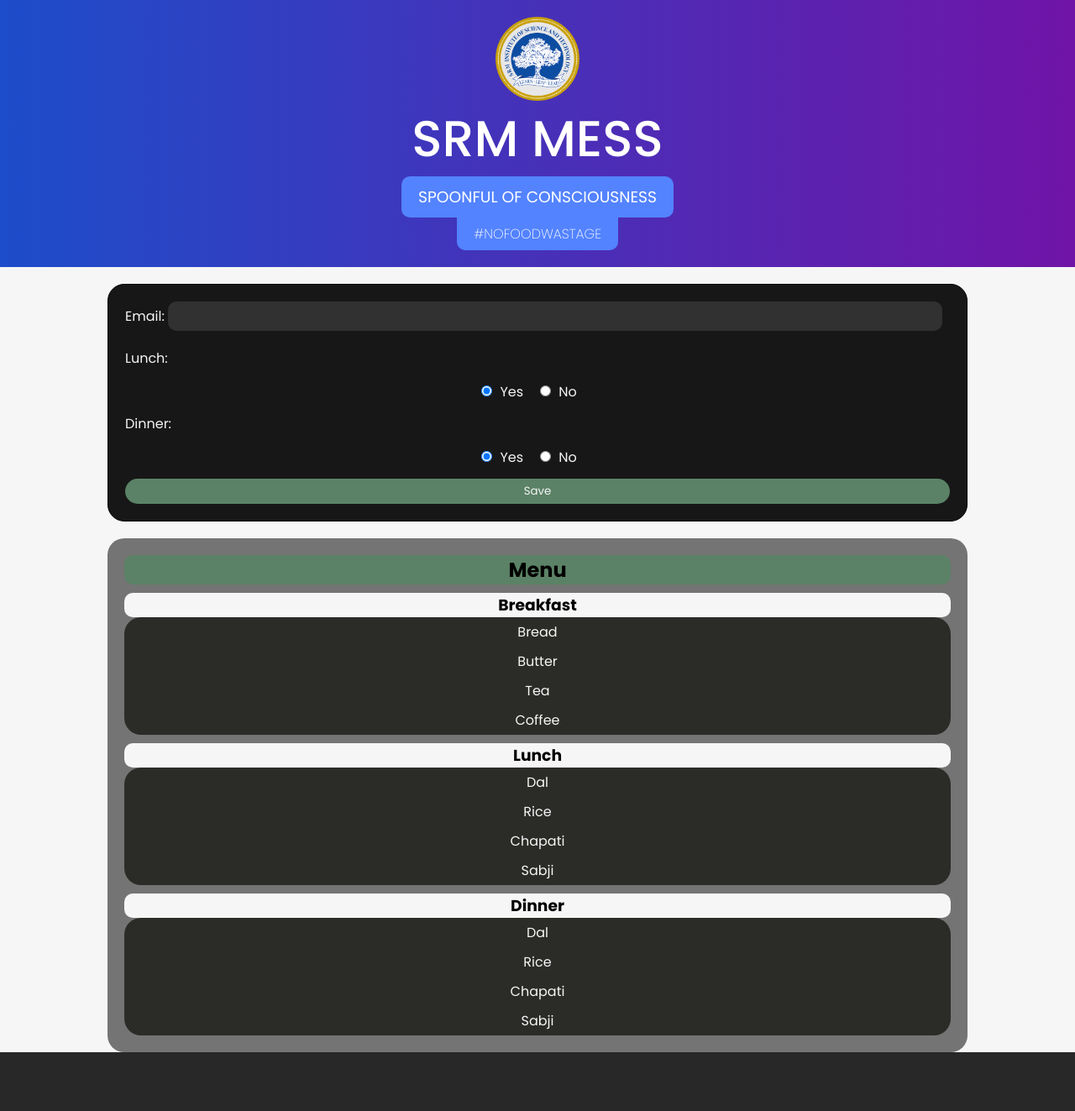
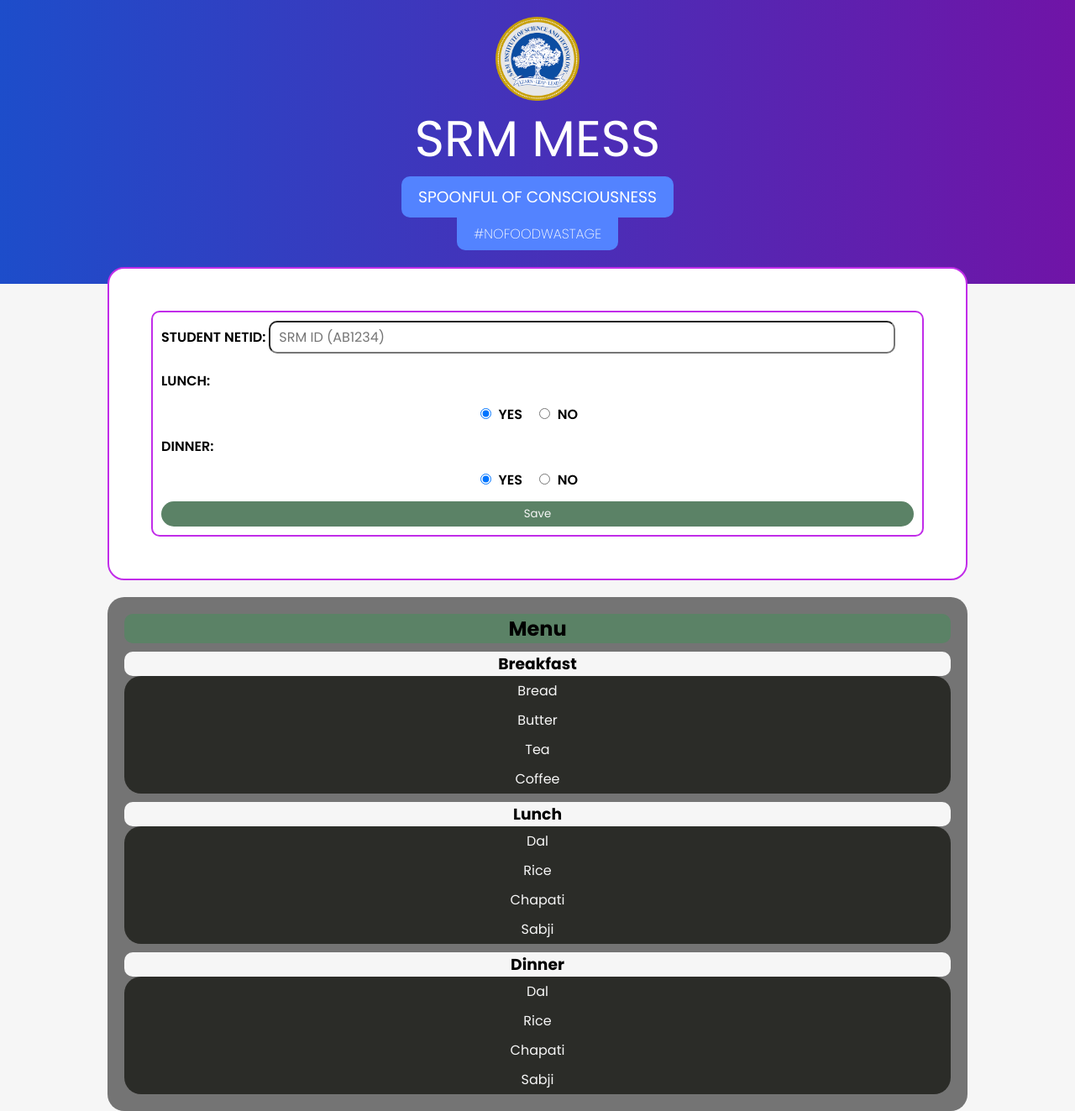
Before and after one commit to TartejBrothers/SRM-Mess-Bonito, a Django app: page / in a window 1280 px wide. Shown: the whole page at 84% size. Before the commit the page ends 1253 px from the top, so only its background shows below. Run offline with Django 4.2, Linux system fonts and the light colour scheme.

Commit message:
Updated: Home Page design

```diff
--- a/assets/css/style.css
+++ b/assets/css/style.css
@@ -23,9 +23,11 @@
     rgba(29, 77, 202, 1) 0%,
     rgba(112, 20, 167, 1) 100%
   );
-  padding: 20px;
+  padding: 20px 20px 40px 20px;
+  z-index: 1;
 }
 .header h3 {
+  text-align: center;
   background-color: #5383ff;
   font-weight: 400;
   padding: 10px 20px;
@@ -43,7 +45,7 @@
 }
 .header h1 {
   font-size: 60px;
-  font-weight: 500;
+  font-weight: 400;
   text-align: center;
   padding: 0 20px;
 }
@@ -55,22 +57,30 @@
   flex-direction: column;
 }
 .forms {
-  border: 1px solid #000000;
-  padding: 20px;
+  z-index: 10;
+
+  border: 2px solid #c12ce9;
+  padding: 50px;
   border-radius: 20px;
   display: flex;
   justify-content: center;
   flex-direction: column;
-  margin: 20px;
+  margin: -20px 20px 20px 20px;
   width: 80%;
-  background-color: #171717;
+  background-color: #ffffff;
+  color: #000000;
 }
 .forms form {
   display: flex;
   justify-content: space-around;
   flex-direction: column;
-  color: #f6f6f6;
+  color: #000000;
+  border-radius: 10px;
+  border: 2px solid #c12ce9;
   width: 100%;
+  text-transform: uppercase;
+  padding: 10px;
+  font-weight: 600;
 }
 .formsubmit {
   background-color: #5b8266;
@@ -157,4 +167,7 @@
   .header h1 {
     font-size: 40px;
   }
+  .forms {
+    padding: 10px;
+  }
 }
--- a/form/forms.py
+++ b/form/forms.py
@@ -15,11 +15,12 @@
         model = Details
         fields = ["email", "lunch", "dinner"]
         widgets = {
-            "email": EmailInput(
+            "email": TextInput(
                 attrs={
                     "class": "form-control",
-                    "style": " background:#373737; margin-bottom:20px; border:none;width:calc(100% - 60px); font-size:16px;color: white; opacity:0.8; padding:5px 10px;  border-radius:10px",
-                }
+                    "placeholder": "SRM ID (AB1234)",
+                    "style": "background:#ffffff; margin-bottom:20px; border: 1px solid #0000000;width:calc(100% - 150px); font-size:16px;color: black; opacity:1; padding:5px 10px;  border-radius:10px",
+                },
             ),
             "lunch": forms.RadioSelect(
                 attrs={
@@ -40,3 +41,6 @@
                 ),
             ),
         }
+        labels = {
+            "email": "STUDENT NETID",
+        }
```
